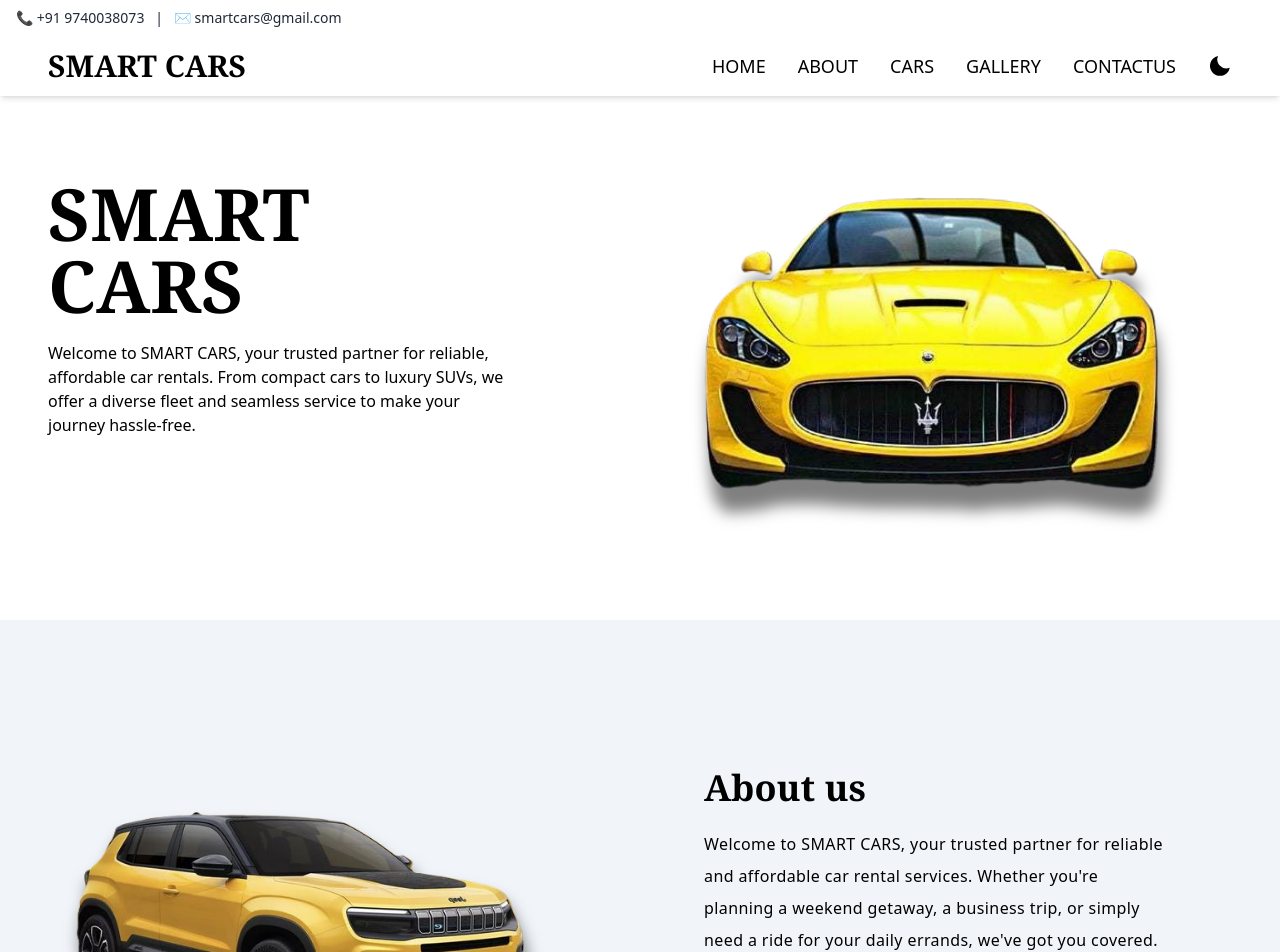
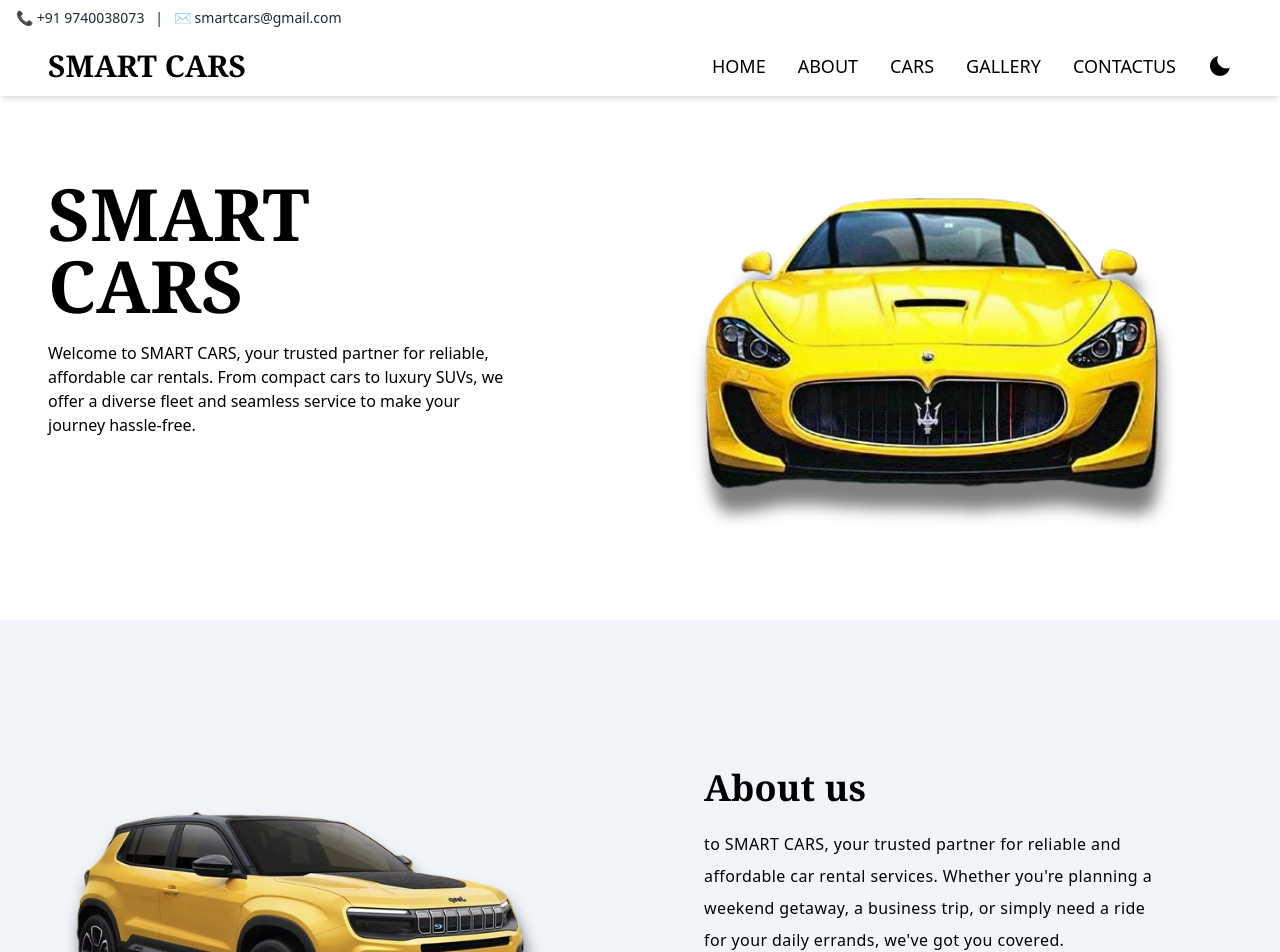
Before and after one commit to hashimnihal/carrental, a React (Vite) app: page / in a window 1280 px wide. Shown: the top 952 px of the page. Built offline with nearby package versions, Linux system fonts and the light colour scheme.

Commit message:
Made changes to [describe the change]

```diff
--- a/package.json
+++ b/package.json
@@ -2,15 +2,15 @@
   "name": "the-coding-journey",
   "private": true,
   "version": "0.0.0",
-   "homepage": "https://hashimnihal.github.io/carrental",
+  "homepage": "https://hashimnihal.github.io/carrental",
   "type": "module",
   "scripts": {
     "dev": "vite",
     "build": "vite build",
     "lint": "eslint . --ext js,jsx --report-unused-disable-directives --max-warnings 0",
     "preview": "vite preview",
-  "predeploy": "npm run build",
-  "deploy": "gh-pages -d build"
+    "predeploy": "npm run build",
+    "deploy": "gh-pages -d build"
 
 
   },
--- a/src/components/About/About.jsx
+++ b/src/components/About/About.jsx
@@ -25,7 +25,7 @@
                 About us
               </h1>
               <p data-aos="fade-up" className="leading-8 tracking-wide">
-              Welcome to SMART CARS, your trusted partner for reliable and affordable car rental services. Whether you're planning a weekend getaway, a business trip, or simply need a ride for your daily errands, we've got you covered.
+             to SMART CARS, your trusted partner for reliable and affordable car rental services. Whether you're planning a weekend getaway, a business trip, or simply need a ride for your daily errands, we've got you covered.
 
               </p>
               <p data-aos="fade-up">
```
